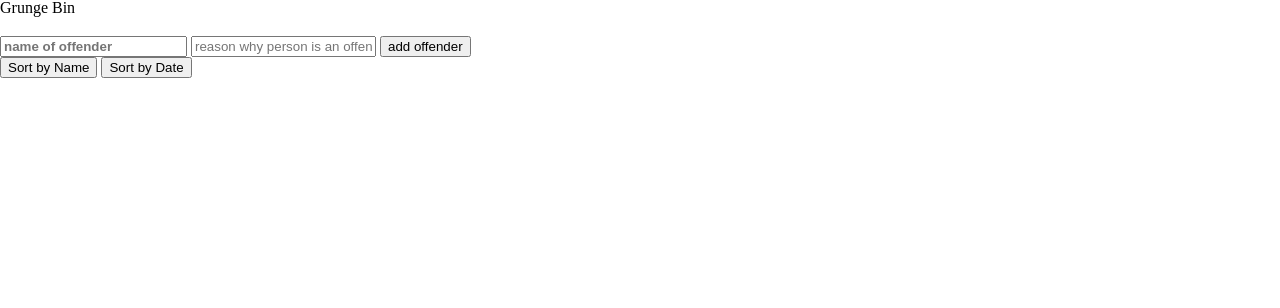
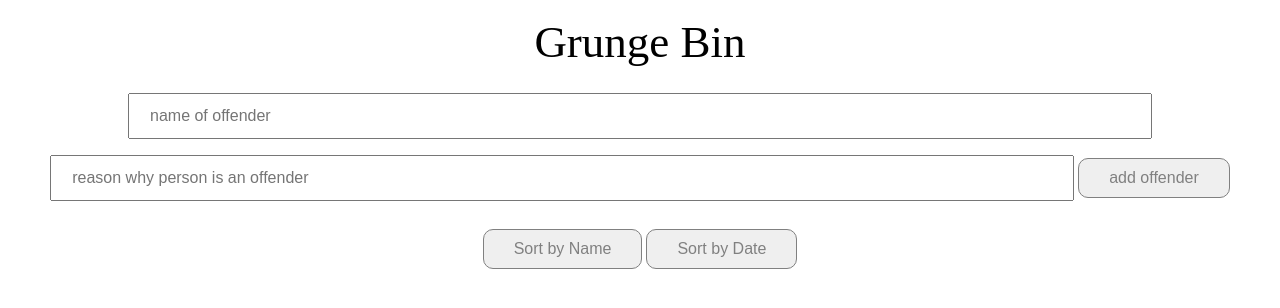
Before and after one commit to hilarylewis92/grunge-bin, a website: page public/index.html in a window 1280 px wide. Drawn offline with nearby package versions, Linux system fonts and the light colour scheme; no server answers.

Commit message:
Add style

```diff
--- a/public/index.html
+++ b/public/index.html
@@ -12,12 +12,12 @@
     <link rel="stylesheet" type="text/css" href="./reset.css">
   </head>
 
-  <body>
+  <body class="hero">
     <h1 class="title">Grunge Bin</h1>
 
     <form class="add-offender-form">
       <input
-        class="name"
+        class="name-input"
         placeholder="name of offender"/>
       <input
         class="offense"
--- a/public/index.js
+++ b/public/index.js
@@ -43,13 +43,13 @@ function clearValues() {
   $('.offender-list-item').html('')
   $('.count').html('')
   $('.offense').val('')
-  $('.name').val('')
+  $('.name-input').val('')
 }
 
 $('.save-offender-btn').on('click', (e) => {
   e.preventDefault()
   axios.post('/api/offenders', {
-      name: $('.name').val(),
+      name: $('.name-input').val(),
       offense: $('.offense').val(),
       forgiven: false,
       date: Date.now()
--- a/public/styles.css
+++ b/public/styles.css
@@ -1,10 +1,47 @@
-.offender-list-item {
-  padding: 20px;
+body {
+  text-align: center;
+  font-size: 20px;
+}
+
+button {
+  border: 1px solid gray;
+  color: gray;
+  border-radius: 10px;
+  padding: 10px 30px;
+  text-align: center;
+  text-decoration: none;
+  display: inline-block;
+  font-size: 16px;
+}
+
+button:hover {
+  cursor: pointer;
+  color: black;
+  border: 1px solid black;
+}
+
+input {
+  width: 80%;
+  padding: 12px 20px;
+  margin: 8px 0;
+  box-sizing: border-box;
+  font-size: 16px;
+}
+
+.count {
+  font-size: 20px;
+  margin: 20px;
+}
+
+.title {
+  font-size: 45px;
+  margin: 20px;
 }
 
 .name{
   margin-top: 20px;
   font-weight: bold;
+  font-size: 20px;
 }
 
 .name:hover{
```
Also changed, not shown: server.js (+1 -11 lines).
